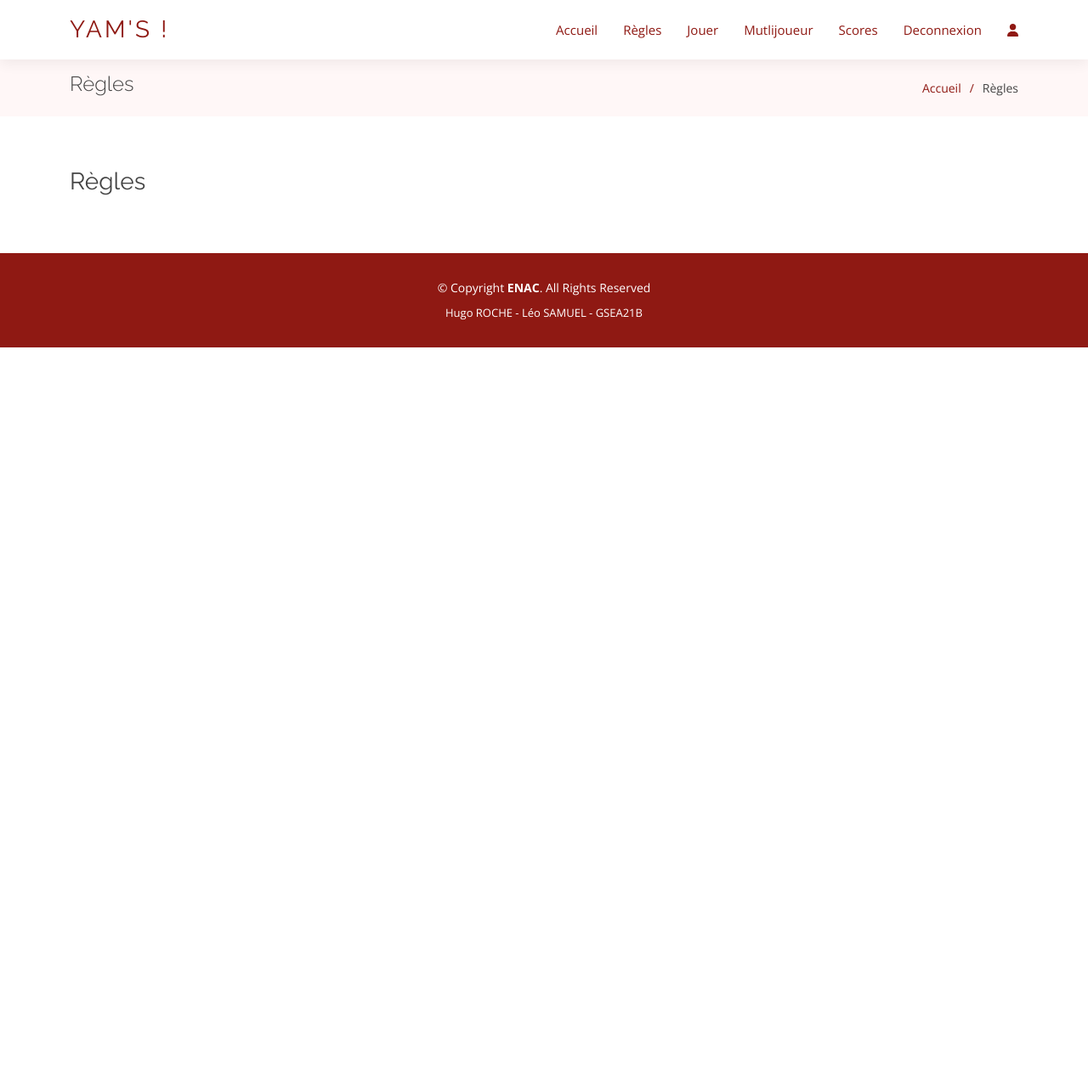
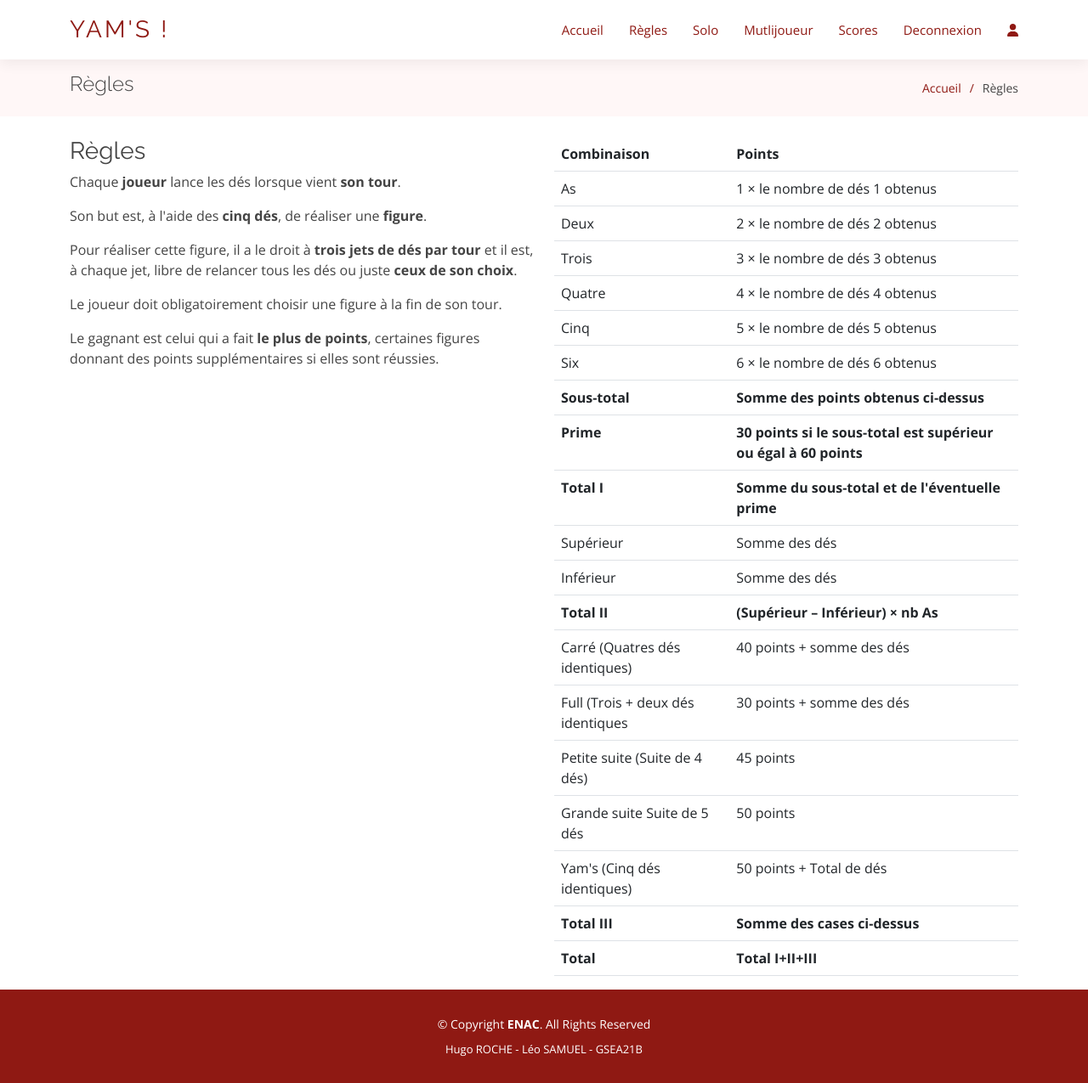
Before and after one commit to leosamuel64/BE_semestre1_info, a Flask app: page /regles.html in a window 1280 px wide. Shown: the whole page at 85% size. Before the commit the page ends 409 px from the top, so only its background shows below. Run offline with Flask 2, Linux system fonts and the light colour scheme; some libraries are stand-ins or nearby versions.

Commit message:
mise en page

```diff
--- a/templates/connecter.html
+++ b/templates/connecter.html
@@ -6,7 +6,7 @@
       <div class="d-flex justify-content-between align-items-center">
         <h2>Se connecter</h2>
         <ol>
-          <li><a href="index.html">Accueil</a></li>
+          <li><a href="/">Accueil</a></li>
           <li>Se connecter</li>
         </ol>
       </div>
--- a/templates/header_home.html
+++ b/templates/header_home.html
@@ -49,7 +49,7 @@
             <a href="regles.html">Règles</a>
           </li>
           <li>
-            <a href="jouer.html">Jouer</a>
+            <a href="jouer.html">Solo</a>
           </li>
           <li>
             <a href="jouer_multi.html">Mutlijoueur</a>
--- a/templates/jouer.html
+++ b/templates/jouer.html
@@ -5,7 +5,7 @@
         <h2><i class="fa-solid fa-user"></i> {{session['user']}}</h2>
         <ol>
           <li>
-            <a href="index.html">Accueil</a>
+            <a href="/">Accueil</a>
           </li>
           <li>Jouer</li>
         </ol>
--- a/templates/jouer_multi.html
+++ b/templates/jouer_multi.html
@@ -11,7 +11,7 @@
         </h2>
         <ol>
           <li>
-            <a href="index.html">Accueil</a>
+            <a href="/">Accueil</a>
           </li>
           <li>Jouer</li>
         </ol>
--- a/templates/option_compte.html
+++ b/templates/option_compte.html
@@ -5,7 +5,7 @@
         <h2>Option du compte</h2>
         <ol>
           <li>
-            <a href="index.html">Accueil</a>
+            <a href="/">Accueil</a>
           </li>
           <li>Option du compte</li>
         </ol>
--- a/templates/regles.html
+++ b/templates/regles.html
@@ -5,17 +5,116 @@
         <h2>Règles</h2>
         <ol>
           <li>
-            <a href="index.html">Accueil</a>
+            <a href="/">Accueil</a>
           </li>
           <li>Règles</li>
         </ol>
       </div>
     </div>
   </section>
-  <section class="inner-page">
+  <br>
     <div class="container">
-      <h3>Règles</h3>
-    </div>
-  </section>
+      <div class="row">
+        <div class="col-6">
+          <h3>Règles</h3>
+         <p> Chaque <b>joueur</b> lance les dés lorsque vient <b>son tour</b>.</p>
+         <p>Son but est, à l'aide des <b>cinq dés</b>, de réaliser une <b>figure</b>.</p>
+         <p>Pour réaliser cette figure, il a le droit à <b>trois jets de dés par tour</b> et il est, à chaque jet,
+          libre de relancer tous les dés ou juste <b>ceux de son choix</b>. </p>
+          <p>Le joueur doit obligatoirement choisir une figure à la fin de son tour.</p>
+          <p>Le gagnant est celui qui a fait <b>le plus de points</b>, certaines figures donnant des points
+          supplémentaires si elles sont réussies.</p>
+        </div>
+
+        <div class="col-6">
+          <table class="table">
+            <tbody>
+              <tr>
+                <td><b>Combinaison</td> <b></b>
+                <td><b>Points</td>
+              </tr>
+              <tr>
+                <td>As</td>
+                <td>1 × le nombre de dés 1 obtenus</td>
+              </tr>
+              <tr>
+                <td>Deux</td>
+                <td>2 × le nombre de dés 2 obtenus</td>
+              </tr>
+              <tr>
+                <td>Trois</td>
+                <td>3 × le nombre de dés 3 obtenus</td>
+              </tr>
+              <tr>
+                <td>Quatre</td>
+                <td>4 × le nombre de dés 4 obtenus</td>
+              </tr>
+              <tr>
+                <td>Cinq</td>
+                <td>5 × le nombre de dés 5 obtenus</td>
+              </tr>
+              <tr>
+                <td>Six</td>
+                <td>6 × le nombre de dés 6 obtenus</td>
+              </tr>
+              <tr>
+                <td><b>Sous-total</b></td>
+                <td><b>Somme des points obtenus ci-dessus</b></td>
+              </tr>
+              <tr>
+                <td><b>Prime</b></td>
+                <td><b>30 points si le sous-total est supérieur ou égal à 60 points</b></td>
+              </tr>
+              <tr>
+                <td><b>Total I</b></td>
+                <td><b>Somme du sous-total et de l'éventuelle prime</b></td>
+              </tr>
+              <tr>
+                <td>Supérieur</td>
+                <td>Somme des dés</td>
+              </tr>
+              <tr>
+                <td>Inférieur</td>
+                <td>Somme des dés</td>
+              </tr>
+              <tr>
+                <td><b>Total II</b></td>
+                <td><b>(Supérieur –
+                    Inférieur) × nb As</b></td>
+              </tr>
+              <tr>
+                <td>Carré (Quatres dés identiques)</td>
+                <td>40 points + somme des dés</td>
+              </tr>
+              <tr>
+                <td>Full (Trois + deux dés
+                  identiques</td>
+                <td>30 points + somme des dés</td>
+              </tr>
+              <tr>
+                <td>Petite suite (Suite de 4 dés)</td>
+                <td>45 points</td>
+              </tr>
+              <tr>
+                <td>Grande suite Suite de 5 dés</td>
+                <td>50 points</td>
+              </tr>
+              <tr>
+                <td>Yam's (Cinq dés identiques)</td>
+                <td>50 points + Total de dés</td>
+              </tr>
+              <tr>
+                <td><b>Total III</b></td>
+                <td><b>Somme des cases ci-dessus</b></td>
+              </tr>
+              <tr>
+                <td><b>Total</b></td>
+                <td><b>Total I+II+III</b></td>
+              </tr>
+
+            </tbody>
+          </table>
+        </div>
+      </div>
 
 </main>
```
Also changed, not shown: data/scores.txt (+5 -7 lines), fonctions.py (+67 -13 lines), templates/scores.html (+4 -3 lines), 3 other files.
